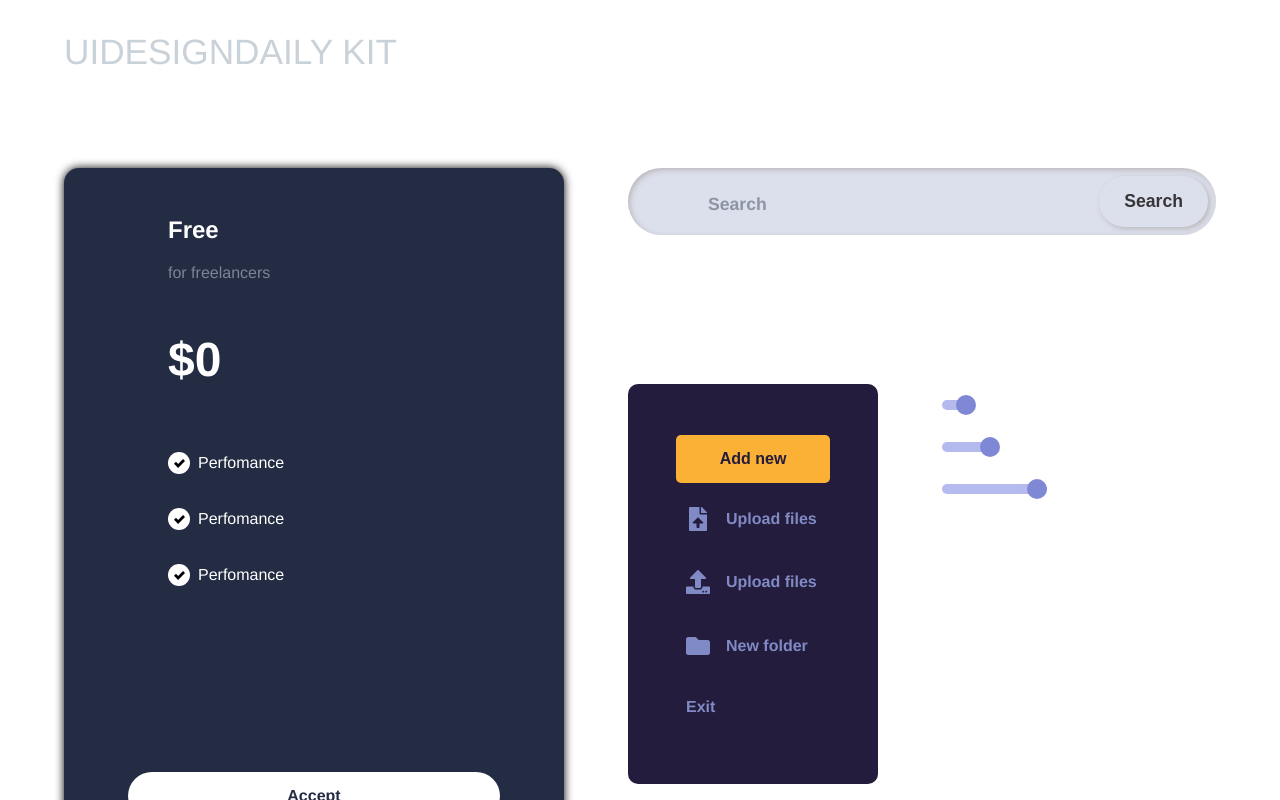
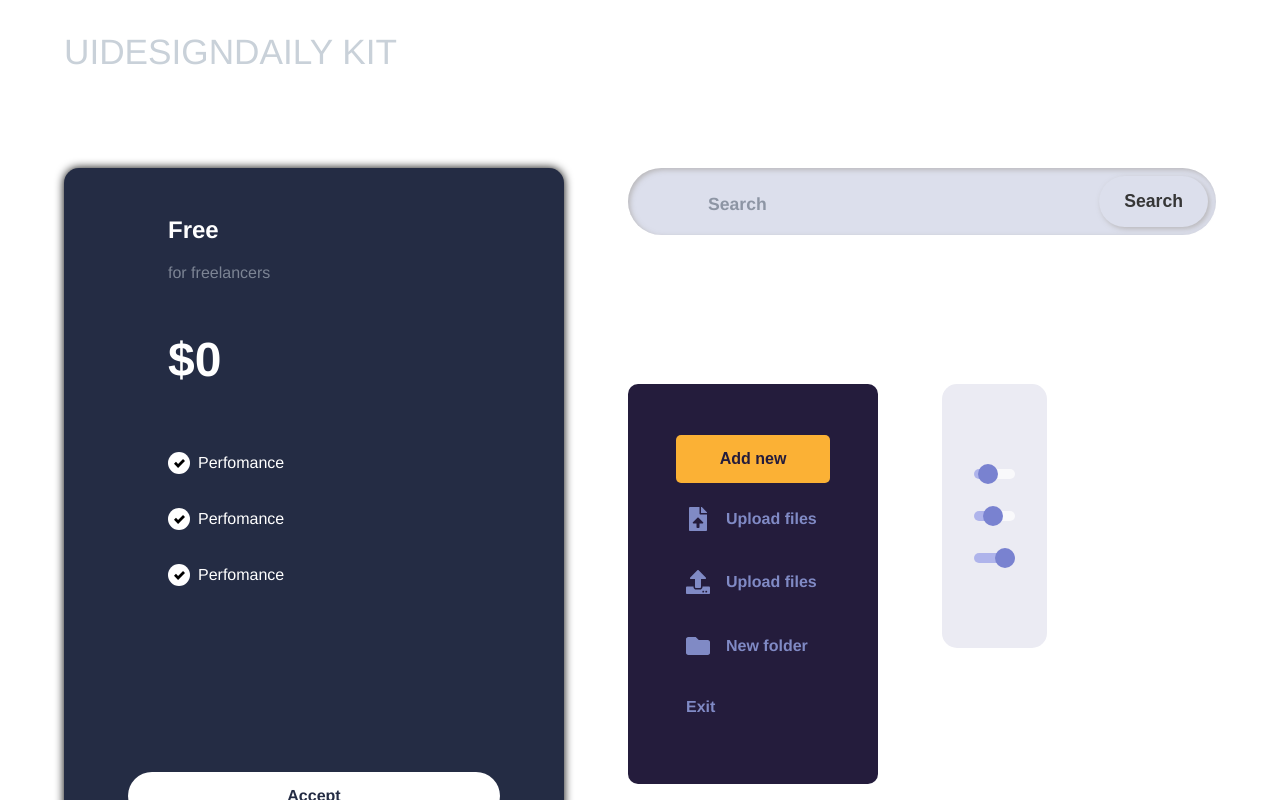
Before and after one commit to GetJlnxed/my-hub, a Vue app: page /#/board in a window 1280 px wide. Shown: the top 800 px of the page. Built offline with nearby package versions, Linux system fonts and the light colour scheme.

Commit message:
added Board background for sliders

```diff
--- a/src/views/Board.vue
+++ b/src/views/Board.vue
@@ -57,6 +57,16 @@
     grid-column-start 2
     grid-column-end 5
 
-  .sliders .slider
+  .sliders
+    background-color #ebebf3
+    height 200px
+    display flex
+    flex-flow column
+    align-items center
+    justify-content center
+    padding 2rem
+    border-radius 15px
+
+  & .slider
     margin 1rem 0
 </style>
```
Also changed, not shown: 7 other files (tests, documents, lock files or other folders).
